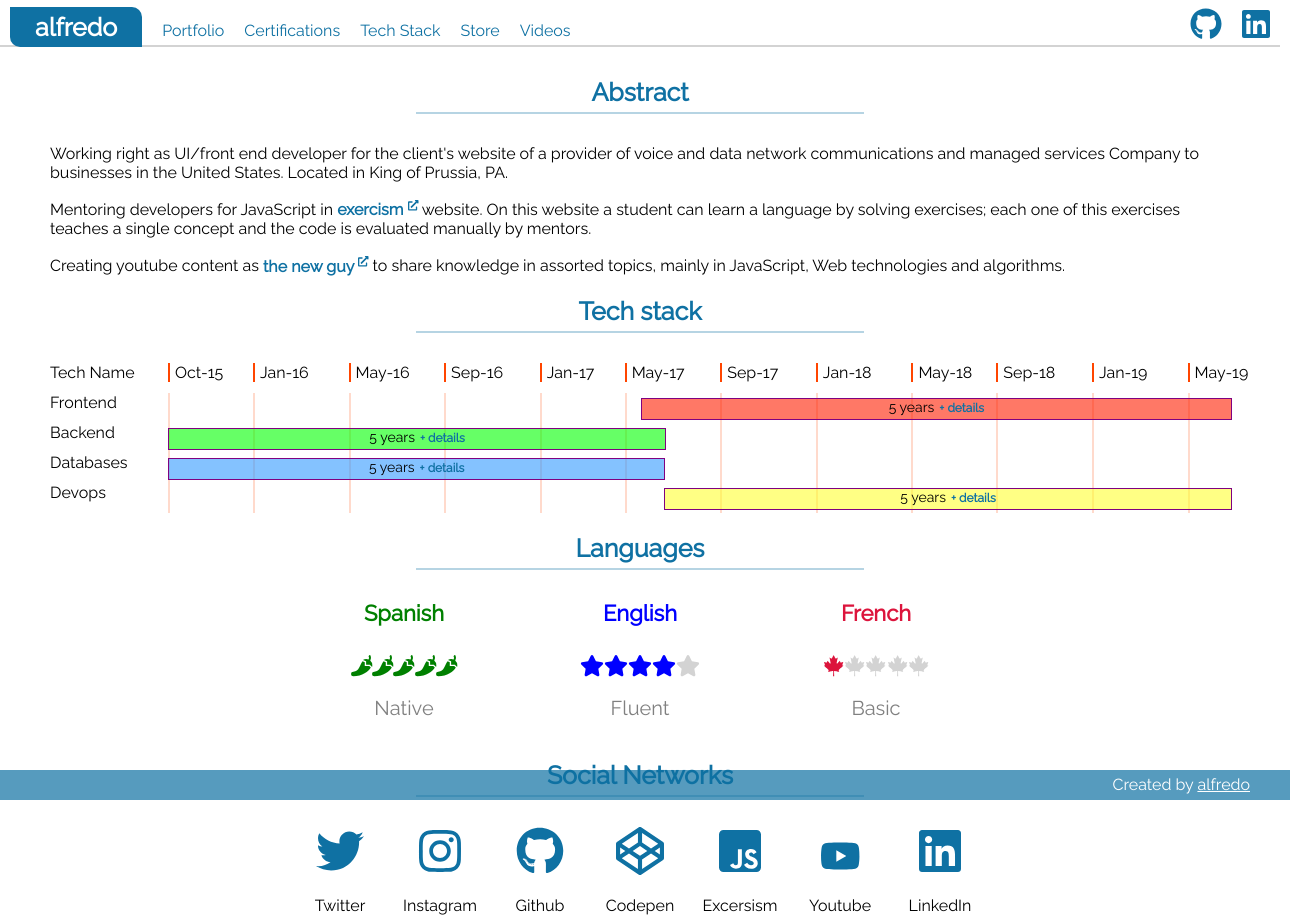
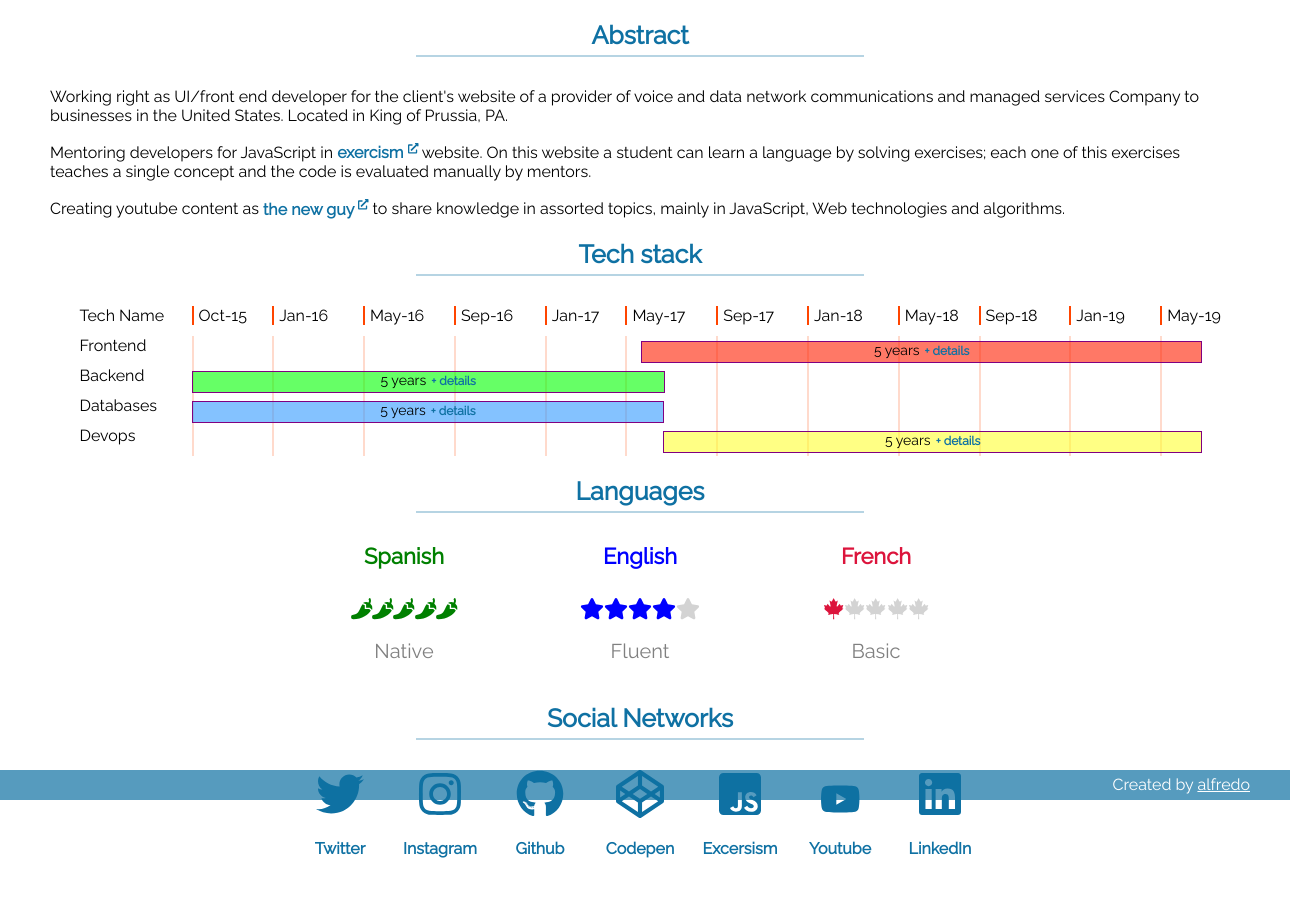
Before and after one commit to jocelo/jocelo.github.io, an Angular app: page /all in a window 1280 px wide. Shown: the top 924 px of the page, 1312 px wide, since content can reach past the window. Built offline with nearby package versions, Linux system fonts and the light colour scheme.

Commit message:
WIP tech stack dates

```diff
--- a/src/app/app.component.html
+++ b/src/app/app.component.html
@@ -1,3 +1,3 @@
-<app-header></app-header>
+<!-- <app-header></app-header> -->
 <router-outlet></router-outlet>
 <app-footer></app-footer>
--- a/src/app/personal/personal.component.html
+++ b/src/app/personal/personal.component.html
@@ -39,30 +39,30 @@
 <div class="section-container social">
   <div class="social-card">
     <a href="https://twitter.com/jocelo" target="_blank"> <fa-icon [icon]="faIcons.twitter" size="4x"></fa-icon> </a>
-    <p>Twitter</p>
+    <p><a href="https://twitter.com/jocelo" target="_blank">Twitter</a></p>
   </div>
   <div class="social-card">
     <a href="https://www.instagram.com/joceloae/" target="_blank"> <fa-icon [icon]="faIcons.instagram" size="4x"></fa-icon> </a>
-    <p>Instagram</p>
+    <p><a href="https://www.instagram.com/joceloae/" target="_blank">Instagram</a></p>
   </div>
   <div class="social-card">
     <a href="https://github.com/jocelo" target="_blank"> <fa-icon [icon]="faIcons.github" size="4x"></fa-icon> </a>
-    <p>Github</p>
+    <p><a href="https://github.com/jocelo" target="_blank">Github</a></p>
   </div>
   <div class="social-card">
     <a href="https://codepen.io/jocelo/" target="_blank"> <fa-icon [icon]="faIcons.codepen" size="4x"></fa-icon> </a>
-    <p>Codepen</p>
+    <p><a href="https://codepen.io/jocelo/" target="_blank">Codepen</a></p>
   </div>
   <div class="social-card">
     <a href="https://exercism.io/profiles/jocelo" target="_blank"> <fa-icon [icon]="faIcons.exercism" size="4x"></fa-icon> </a>
-    <p>Excersism</p>
+    <p><a href="https://exercism.io/profiles/jocelo" target="_blank">Excersism</a></p>
   </div>
   <div class="social-card">
     <a href="https://www.youtube.com/channel/UC547pgqomI0IcjOmltxQdAQ" target="_blank"> <fa-icon [icon]="faIcons.youtube" size="3x"></fa-icon> </a>
-    <p>Youtube</p>
+    <p><a href="https://www.youtube.com/channel/UC547pgqomI0IcjOmltxQdAQ" target="_blank">Youtube</a></p>
   </div>
   <div class="social-card">
     <a href="https://www.linkedin.com/in/alfredoae/" target="_blank"> <fa-icon [icon]="faIcons.linkedin" size="4x"></fa-icon> </a>
-    <p>LinkedIn</p>
+    <p><a href="https://www.linkedin.com/in/alfredoae/" target="_blank">LinkedIn</a></p>
   </div>
 </div>
--- a/src/app/personal/personal.component.scss
+++ b/src/app/personal/personal.component.scss
@@ -22,6 +22,10 @@ h3 {
 			display: inline-block;
 			width: 100px;
 			text-align: center;
+
+			& .p {
+				margin-top: 5px;
+			}
 		}
 	}
 
--- a/src/app/tech-stack/tech-stack.component.html
+++ b/src/app/tech-stack/tech-stack.component.html
@@ -1,11 +1,6 @@
-<div>
-  <div class="headers">
-
-  </div>
 <div class="main-container">
 
   <div class="time-handlers">
-
   </div>
 
   <!-- Table headers -->
@@ -46,4 +41,3 @@
     </div> <!-- ./time-table -->
   </span>
 </div> <!-- ./main-container -->
-</div>
--- a/src/app/tech-stack/tech-stack.component.scss
+++ b/src/app/tech-stack/tech-stack.component.scss
@@ -1,5 +1,7 @@
+
 .main-container {
-  width: 100%;
+  width: 95%;
+  margin: auto;
   display: table;
 }
 
--- a/src/app/tech-stack/tech-stack.component.ts
+++ b/src/app/tech-stack/tech-stack.component.ts
@@ -1,6 +1,6 @@
 import { Component, OnInit, Input } from '@angular/core';
 import { faCoffee, faAngleDown, faAngleUp, faDatabase, faServer } from '@fortawesome/free-solid-svg-icons';
-import { faAngular, faReact, faVuejs, faPython, faPhp, faJsSquare, faCuttlefish } from '@fortawesome/free-brands-svg-icons';
+import { faAngular, faReact, faVuejs, faPython, faPhp, faJsSquare, faCuttlefish, faMicrosoft } from '@fortawesome/free-brands-svg-icons';
 import { ActivatedRoute, Params } from '@angular/router';
 
 @Component({
@@ -21,7 +21,8 @@ export class TechStackComponent implements OnInit {
     db: faDatabase,
     server: faServer,
     js2: faJsSquare,
-    cuttlefish: faCuttlefish
+    cuttlefish: faCuttlefish,
+    microsoft: faMicrosoft
   };
   techstack = [];
   data = [];
@@ -106,8 +107,8 @@ export class TechStackComponent implements OnInit {
         title: 'php',
         icon: 'php',
         bgColor: 'backend-child',
-        start: '10/1/2015',
-        end: '07/01/2017'
+        start: '12/01/2015',
+        end: '06/01/2016'
       },{
         title: 'coldfusion',
         icon: 'cuttlefish',
@@ -140,7 +141,7 @@ export class TechStackComponent implements OnInit {
         title: 'heroku',
         icon: 'server',
         bgColor: 'devops-child',
-        start: '07/01/2017',
+        start: '03/01/2019',
         end: '06/30/2019'
       }]
     }];
@@ -149,20 +150,21 @@ export class TechStackComponent implements OnInit {
   ngOnInit() {
     let startTime = new Date(this.timelapse['start']).getTime(),
       endTime = new Date(this.timelapse['end']).getTime(),
-      totalTime = endTime - startTime;
-
-    let teckStack2 = [];
+      totalTime = endTime - startTime,
+      teckStack2 = [];
 
     this.techstack = this.data.map((category)=>{
-      const allMinDates = this.getAllDates([], 'start', category.details);
-      const allMaxDates = this.getAllDates([], 'end', category.details);
-      const minDate = allMinDates.reduce((lowestDateStr, actualDateStr)=> new Date(lowestDateStr).getTime() > new Date(actualDateStr).getTime()  ? actualDateStr : lowestDateStr, allMinDates[0]);
-      const maxDate = allMaxDates.reduce((greatestDateStr, actualDateStr)=> new Date(greatestDateStr).getTime() < new Date(actualDateStr).getTime() ? actualDateStr : greatestDateStr, allMaxDates[0]);
-      const minTime = new Date(minDate).getTime();
-      const maxTime = new Date(maxDate).getTime();
+      const allMinDates = this.getAllDates([], 'start', category.details),
+        allMaxDates = this.getAllDates([], 'end', category.details),
+        minDate = allMinDates.reduce((lowestDateStr, actualDateStr)=> new Date(lowestDateStr).getTime() > new Date(actualDateStr).getTime()  ? actualDateStr : lowestDateStr, allMinDates[0]),
+        maxDate = allMaxDates.reduce((greatestDateStr, actualDateStr)=> new Date(greatestDateStr).getTime() < new Date(actualDateStr).getTime() ? actualDateStr : greatestDateStr, allMaxDates[0]),
+        minTime = new Date(minDate).getTime(),
+        maxTime = new Date(maxDate).getTime();
 
       let children = category.details.map(tech => {
         let moreChildren = [];
+        const minTime = new Date(tech.start).getTime();
+        const maxTime = new Date(tech.end).getTime();
 
         if (tech.details) {
           moreChildren = tech.details.map(single=>{
@@ -196,8 +198,8 @@ export class TechStackComponent implements OnInit {
           startDate: tech.start,
           endDate: tech.end,
           startTime: '',
-          startPoint: '',
-          widthPercentage: '',
+          startPoint:(minTime-startTime)*100/totalTime,
+          widthPercentage: (maxTime-startTime)*100/totalTime - (minTime-startTime)*100/totalTime,
           parent: category.idx
         }, ...moreChildren]
       }).flat();
@@ -219,6 +221,8 @@ export class TechStackComponent implements OnInit {
 
       return [parent, ...children];
     });
+
+    console.log('children', this.techstack);
 
     this.techstack.map(singleStack=>{
       singleStack.map(one=>{
```
Lines whose indentation alone changed are shown as unchanged.
